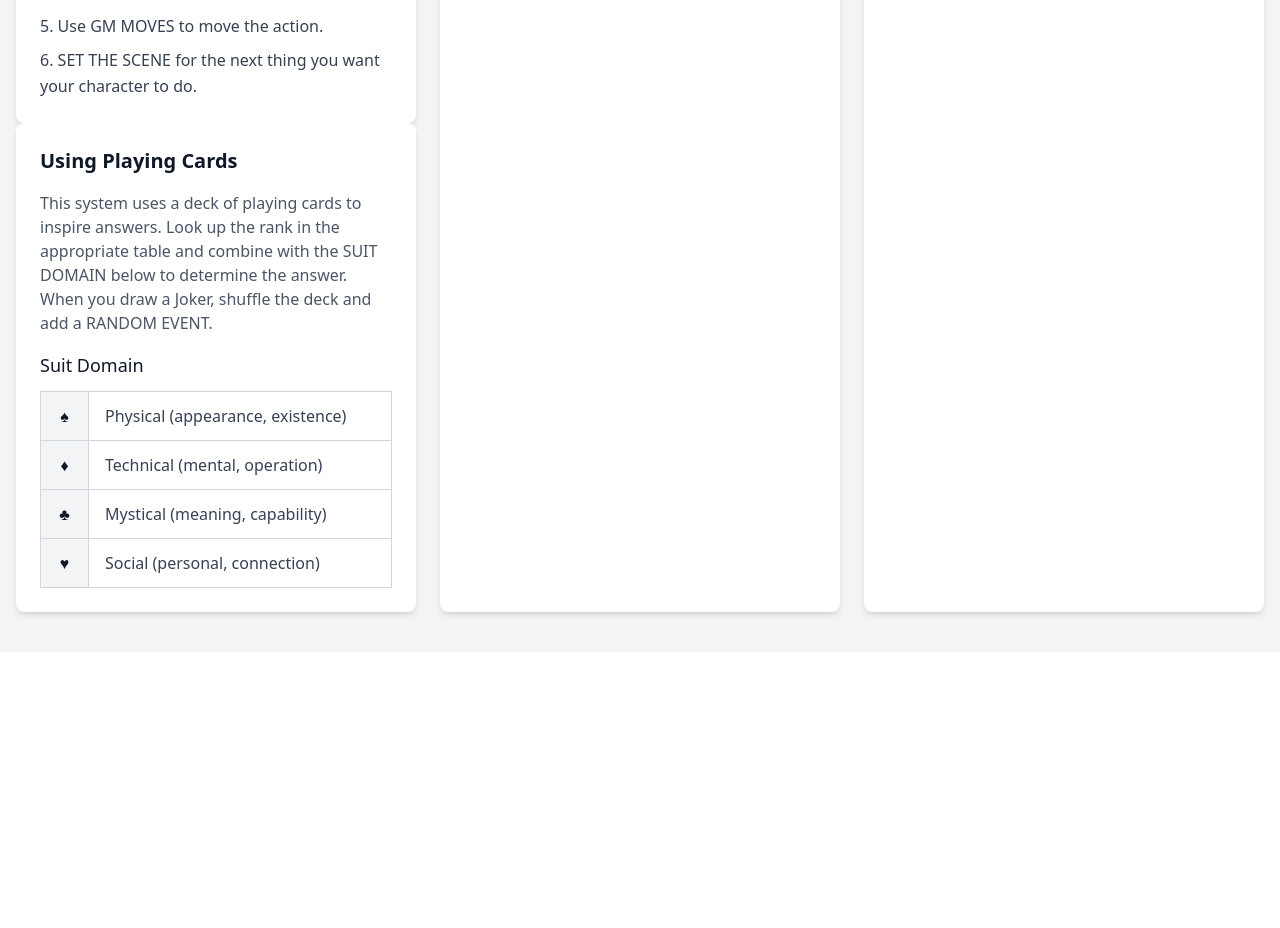
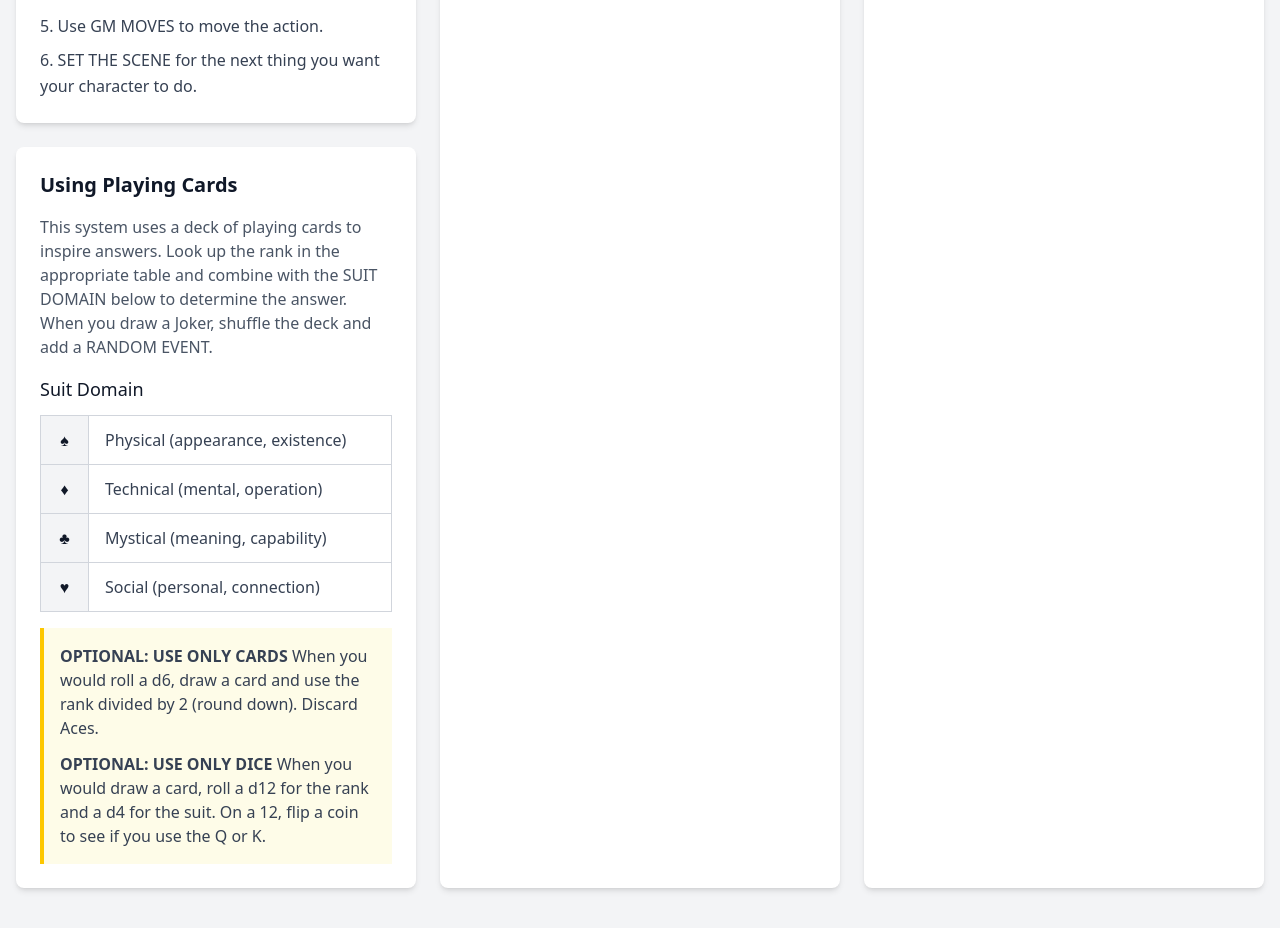
Before and after one commit to gvorbeck/rollalone, a React (Vite) app: page / in a window 1280 px wide. Shown: the part 667-1595 px from the top of the page. Before the commit the page ends 1319 px from the top, so only its background shows below. Built offline with nearby package versions, Linux system fonts and the light colour scheme.

Commit message:
feat: add postContent support to Card component and implement CardContentPostContent

```diff
--- a/src/App.tsx
+++ b/src/App.tsx
@@ -10,7 +10,7 @@ const App: FC = () => {
       <Hero />
       <main className="container mx-auto px-4 py-10" role="main">
         <div className="grid grid-cols-1 md:grid-cols-2 lg:grid-cols-3 gap-6">
-          <div>
+          <div className="flex flex-col gap-6">
             <Card
               title={howToPlay.title}
               contentType={howToPlay.contentType}
@@ -21,6 +21,7 @@ const App: FC = () => {
               contentType={playingCards.contentType}
               content={playingCards.content}
               preContent={playingCards.preContent}
+              postContent={playingCards.postContent}
             />
           </div>
           <Card
--- a/src/components/Card.tsx
+++ b/src/components/Card.tsx
@@ -7,6 +7,7 @@ import {
   CardContentTable,
   CardContentImage,
   CardContentDice,
+  CardContentPostContent,
 } from "./content";
 
 const Card: React.FC<CardProps> = ({
@@ -55,9 +56,7 @@ const Card: React.FC<CardProps> = ({
       </header>
       {renderContent()}
       <footer>
-        {postContent && (
-          <p className="text-gray-600 dark:text-gray-400 mt-4">{postContent}</p>
-        )}
+        {postContent && <CardContentPostContent postContent={postContent} />}
       </footer>
     </article>
   );
--- /dev/null
+++ b/src/components/content/CardContentPostContent.tsx
@@ -0,0 +1,44 @@
+import React from "react";
+
+interface CardContentPostContentProps {
+  postContent: string[];
+}
+
+const CardContentPostContent: React.FC<CardContentPostContentProps> = ({
+  postContent,
+}) => {
+  const renderFormattedText = (text: string) => {
+    // Split by **bold** markers and render with proper formatting
+    const parts = text.split(/(\*\*.*?\*\*)/g);
+
+    return parts.map((part, index) => {
+      if (part.startsWith("**") && part.endsWith("**")) {
+        // Remove the ** markers and render as bold
+        const boldText = part.slice(2, -2);
+        return <strong key={index}>{boldText}</strong>;
+      }
+      return part;
+    });
+  };
+
+  if (!postContent || postContent.length === 0) {
+    return null;
+  }
+
+  return (
+    <div className="mt-4 p-4 bg-yellow-50 dark:bg-yellow-900/20 border-l-4 border-yellow-400 dark:border-yellow-500">
+      {postContent.map((paragraph, index) => (
+        <p
+          key={index}
+          className={`text-gray-700 dark:text-gray-300 ${
+            index < postContent.length - 1 ? "mb-3" : ""
+          }`}
+        >
+          {renderFormattedText(paragraph)}
+        </p>
+      ))}
+    </div>
+  );
+};
+
+export default CardContentPostContent;
--- a/src/components/content/index.ts
+++ b/src/components/content/index.ts
@@ -3,3 +3,4 @@ export { default as CardContentList } from "./CardContentList";
 export { default as CardContentTable } from "./CardContentTable";
 export { default as CardContentImage } from "./CardContentImage";
 export { default as CardContentDice } from "./CardContentDice";
+export { default as CardContentPostContent } from "./CardContentPostContent";
--- a/src/data/cards/playingCards.ts
+++ b/src/data/cards/playingCards.ts
@@ -14,6 +14,10 @@ const playingCards: CardProps = {
       ["♥", "Social (personal, connection)"],
     ],
   },
+  postContent: [
+    "**OPTIONAL: USE ONLY CARDS**\nWhen you would roll a d6, draw a card and use the rank divided by 2 (round down). Discard Aces.",
+    "**OPTIONAL: USE ONLY DICE**\nWhen you would draw a card, roll a d12 for the rank and a d4 for the suit. On a 12, flip a coin to see if you use the Q or K.",
+  ],
 };
 
 export default playingCards;
--- a/src/data/definitions.ts
+++ b/src/data/definitions.ts
@@ -3,7 +3,7 @@ export interface CardProps {
   contentType: "text" | "list" | "image" | "table" | "dice";
   content: string | string[] | TableData | DiceConfig;
   preContent?: string;
-  postContent?: string;
+  postContent?: string[];
   className?: string;
   // category?: "rules" | "oracle" | "generator" | "reference";
   // tags?: string[];
```
